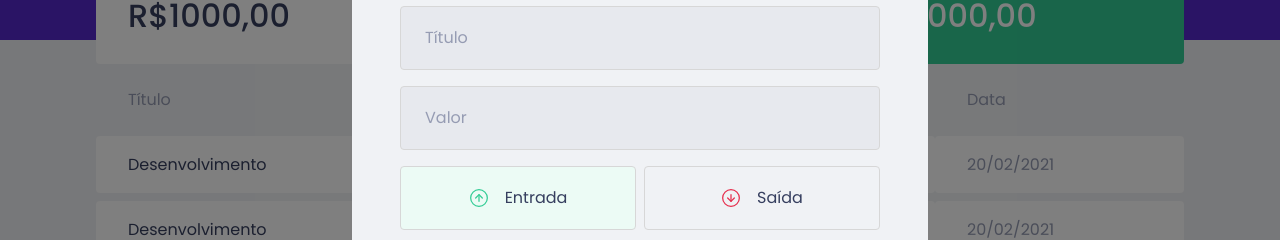
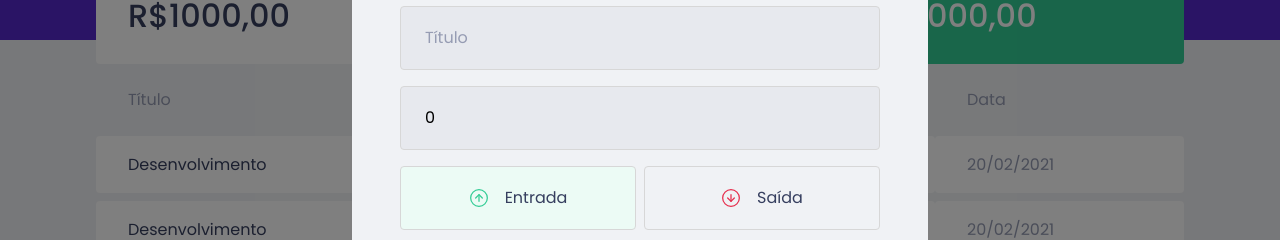
Before and after one commit to DenysRogeres/OpenFinance, a React (Create React App) app: page / in a window 1280 px wide. Both pictures are taken after a click on the button "Nova transação". Shown: the part 232-472 px from the top of the page. Built offline with nearby package versions, Linux system fonts and the light colour scheme; no server answers; what miragejs would draw is missing.

Commit message:
Adding onChange

```diff
--- a/src/components/NewTransactionModal/index.tsx
+++ b/src/components/NewTransactionModal/index.tsx
@@ -3,7 +3,7 @@
 import closeImg from '../../assets/close.svg';
 import incomeImg from '../../assets/income.svg';
 import outcomeImg from '../../assets/outcome.svg';
-import { useState } from 'react';
+import { FormEvent, useState } from 'react';
 
 interface NewTransactionModalProps {
     isOpen: boolean;
@@ -13,9 +13,12 @@
 export function NewTransactionModal({isOpen, onRequestClose}: NewTransactionModalProps) {
 
     const [type, setType] = useState('deposit');
+    const [title, setTitle] = useState('');
+    const [value, setValue] = useState(0);
+    const [category, setCategory] = useState('');
 
-    function handleCreateNewTransaction() {
-
+    function handleCreateNewTransaction(event: FormEvent) {
+        event.preventDefault();
     }
 
     return(
@@ -32,8 +35,14 @@
           <h2>Cadastrar transação</h2>
 
           <form>
-              <input type="text" placeholder='Título'/>
-              <input type="number" placeholder='Valor'/>
+              <input type="text" placeholder='Título'
+                value={title}
+                onChange={event => setTitle(event.target.value)}
+                />
+              <input type="number" placeholder='Valor'
+                value={value}
+                onChange={event => setValue(Number(event.target.value))}
+                />
               <TransactionTypeContainer>
                 <RadioBox
                     type="button"
@@ -54,7 +63,10 @@
                     <span>Saída</span>
                 </RadioBox>
               </TransactionTypeContainer>
-              <input type="text" placeholder='Categoria'/>
+              <input type="text" placeholder='Categoria'
+                value={category}
+                onChange={event => setCategory(event.target.value)}
+                />
               <button type="submit">Cadastrar</button>
           </form>
 
```
